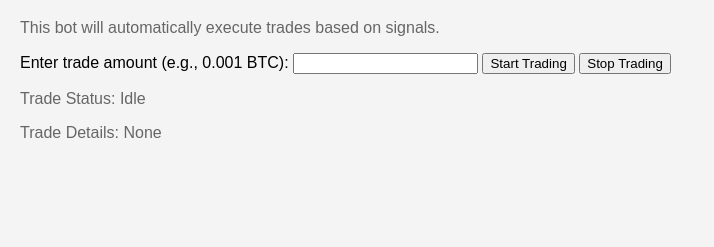
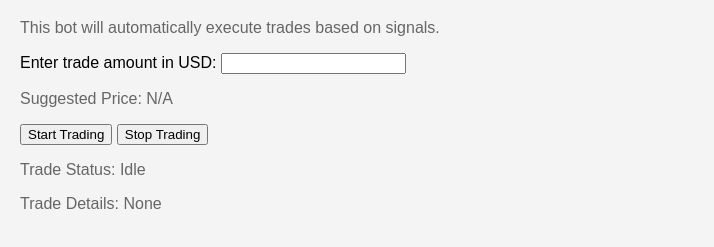
Before and after one commit to asif1001/trading-bot-website, a plain HTML site: page index.html in a window 1280 px wide. Shown: the part 81-328 px from the top of the page, without its empty margins (0-714 px from the left). Drawn offline with Linux system fonts and the light colour scheme; a script that the page names is missing.

Commit message:
Update index.html

```diff
--- a/index.html
+++ b/index.html
@@ -10,9 +10,12 @@
     <h1>Automated Trading Bot</h1>
     <p>This bot will automatically execute trades based on signals.</p>
 
-    <!-- Input for trade amount -->
-    <label for="tradeAmount">Enter trade amount (e.g., 0.001 BTC):</label>
-    <input type="number" id="tradeAmount" name="tradeAmount" step="0.0001" min="0">
+    <!-- Input for trade amount in USD -->
+    <label for="tradeAmount">Enter trade amount in USD:</label>
+    <input type="number" id="tradeAmount" name="tradeAmount" step="0.01" min="0">
+
+    <!-- Display the suggested buy/sell price -->
+    <p id="suggestedPrice">Suggested Price: N/A</p>
 
     <!-- Buttons to control the bot -->
     <button id="startButton">Start Trading</button>
```
